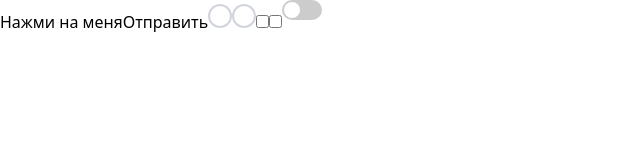
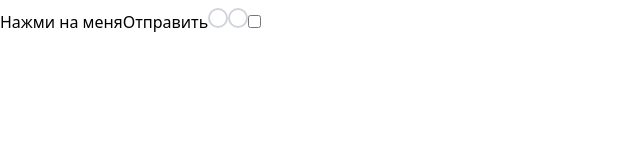
Before and after one commit to Maksimkarpeko/Project-On-React, a React (Vite) app: page / in a window 1280 px wide. Shown: the top 160 px of the page, without its empty margins (0-640 px from the left). Built offline with nearby package versions, Linux system fonts and the light colour scheme.

Commit message:
feat:update input

```diff
--- a/src/App.tsx
+++ b/src/App.tsx
@@ -19,7 +19,6 @@ function App() {
       <Input name="radio" type="radio" placeholder="value" typeInput={typeInput.radio}/>
       <Input name="radio" type="radio" placeholder="value" typeInput={typeInput.radio}/>
       <Input name='checkbox' type='checkbox' placeholder='value' typeInput={typeInput.checkbox}/>
-      <Input name='checkbox' type='checkbox' placeholder='value' typeInput={typeInput.switcher} switcher/>
     </>
   );
 }
--- a/src/components/Input/Input.tsx
+++ b/src/components/Input/Input.tsx
@@ -14,7 +14,6 @@ export const Input: FC<IInput> = ({
   required,
   classname,
   typeInput,
-  switcher,
   beforeImg,
   afterImg,
   ...rest
@@ -25,7 +24,7 @@ export const Input: FC<IInput> = ({
   });
   return (
     <>
-      {beforeImg && <img src={`${beforeImg}`} alt={'картинка'}/>}
+      {beforeImg && <img src={`${beforeImg}`} alt='Картинка'/>}
       <input
         type={type}
         placeholder={placeholder}
@@ -36,8 +35,7 @@ export const Input: FC<IInput> = ({
         className={clsx(inputClassName, classname)}
         {...rest}
       />
-      {switcher && <span className={style.customSwitcher}></span>}
-      {afterImg && <img src={`${afterImg}`} alt='картинка'/>}
+      {afterImg && <img src={`${afterImg}`} alt='Картинка'/>}
     </>
   );
 };
--- a/src/components/Input/constant.ts
+++ b/src/components/Input/constant.ts
@@ -1,5 +1,4 @@
 export enum typeInput{
 	radio = 'radio',
 	checkbox = 'checkbox',
-	switcher = 'switcher',
 }
--- a/src/components/Input/input-style.module.scss
+++ b/src/components/Input/input-style.module.scss
@@ -1,5 +1,5 @@
 .customRadio {
-  @apply appearance-none w-6 h-6 rounded-full bg-white border-2 border-gray-300 checked:bg-blue-500 relative cursor-pointer;
+  @apply appearance-none w-5 h-5 rounded-full bg-white border-2 border-gray-300 checked:bg-blue-500 relative cursor-pointer;
 }
 
 .customRadio::before {
@@ -7,8 +7,8 @@
   position: absolute;
   top: 50%;
   left: 50%;
-  width: 8px;
-  height: 8px;
+  width: 6px;
+  height: 6px;
   background-color: white;
   border-radius: 9999px;
   transform: translate(-50%, -50%);
@@ -19,33 +19,3 @@
 .customRadio:checked::before {
   opacity: 1;
 }
-
-.customSwitcher {
-  position: absolute;
-  width: 40px;
-  height: 20px;
-  background-color: #ccc;
-  border-radius: 9999px;
-  transition: background-color 0.3s ease;
-  pointer-events: none;
-}
-
-input:checked + .customSwitcher {
-  background-color: #330aff;
-}
-
-.customSwitcher::before {
-  content: '';
-  position: absolute;
-  top: 2px;
-  left: 2px;
-  width: 16px;
-  height: 16px;
-  background-color: white;
-  border-radius: 9999px;
-  transition: transform 0.3s ease;
-}
-
-input:checked + .customSwitcher::before {
-  transform: translateX(20px);
-}
```
Also changed, not shown: src/components/Switcher/Switcher.tsx (added, +8 -0 lines).
